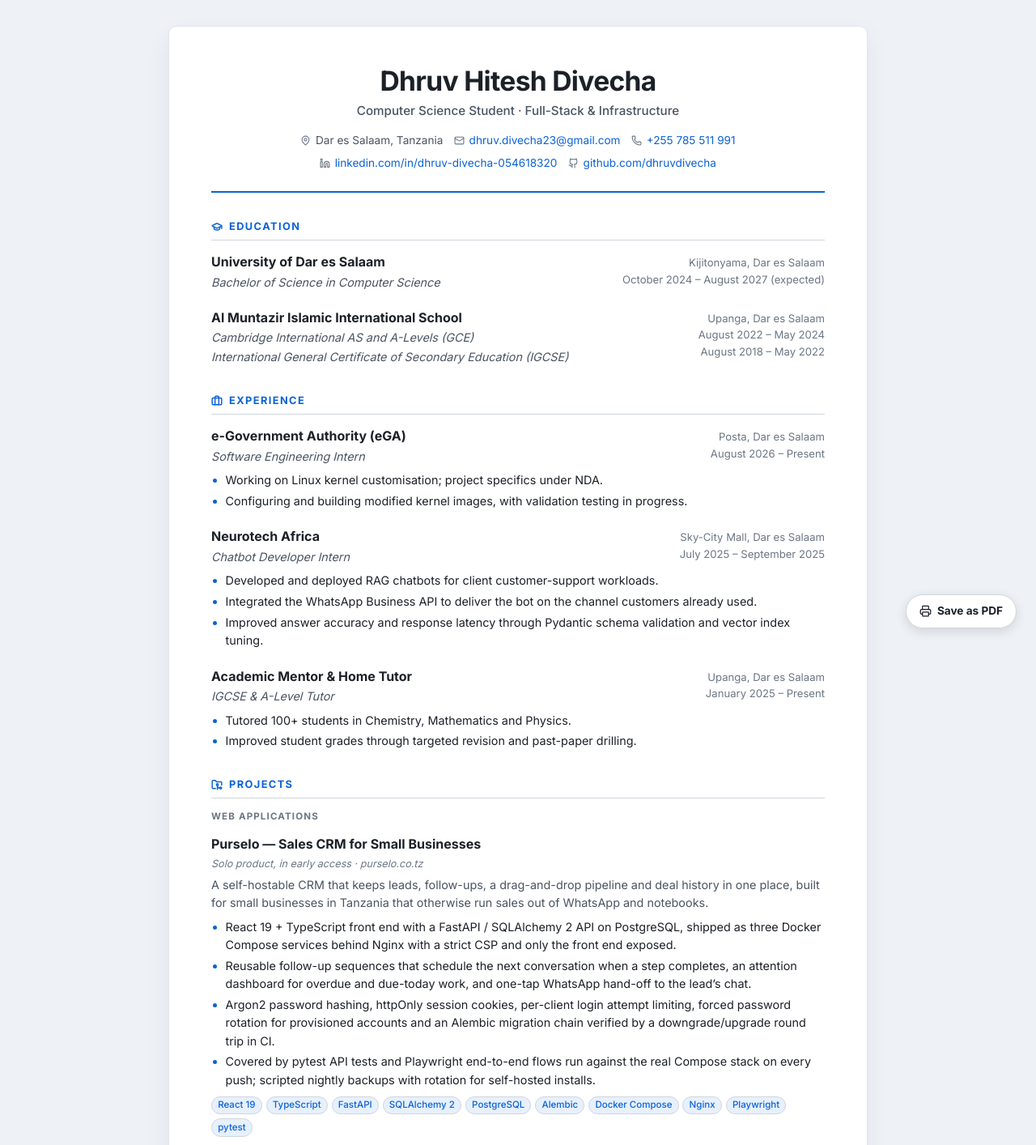
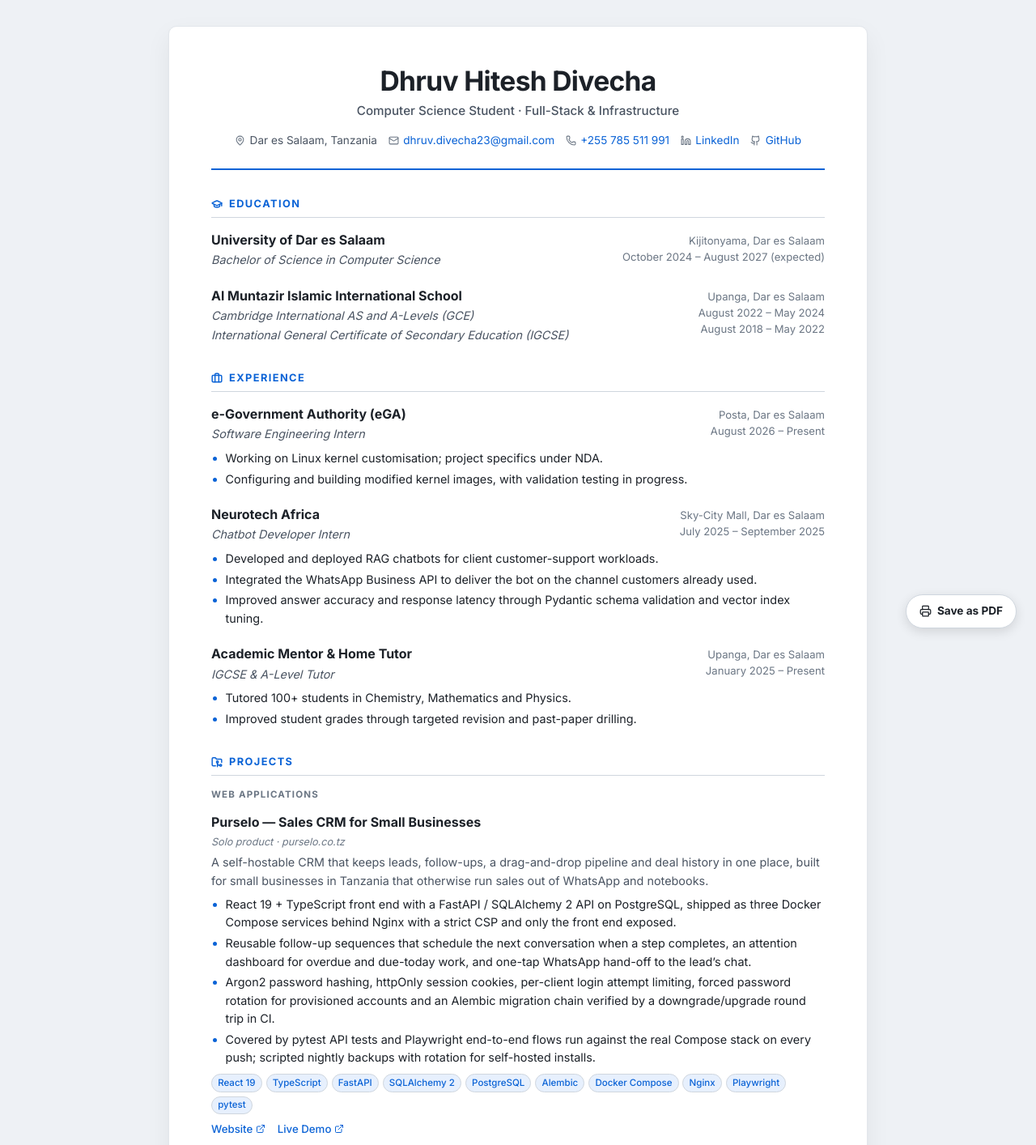
Before and after one commit to dhruvdivecha/Resume-CV, a React (Vite) app: page / in a window 1280 px wide. Shown: the top 1414 px of the page at 81% size. Built offline with nearby package versions, Linux system fonts and the light colour scheme.

Commit message:
Shorten social link labels and mark Purselo as publicly available

```diff
--- a/src/data/resume.js
+++ b/src/data/resume.js
@@ -10,11 +10,11 @@ export const PROFILE = {
   email: "dhruv.divecha23@gmail.com",
   phone: "+255 785 511 991",
   linkedin: {
-    label: "linkedin.com/in/dhruv-divecha-054618320",
+    label: "LinkedIn",
     href: "https://www.linkedin.com/in/dhruv-divecha-054618320",
   },
   github: {
-    label: "github.com/dhruvdivecha",
+    label: "GitHub",
     href: "https://github.com/dhruvdivecha",
   },
 };
@@ -172,7 +172,7 @@ export const PROJECT_GROUPS = [
     projects: [
       {
         name: "Purselo — Sales CRM for Small Businesses",
-        note: "Solo product, in early access · purselo.co.tz",
+        note: "Solo product · purselo.co.tz",
         summary:
           "A self-hostable CRM that keeps leads, follow-ups, a drag-and-drop pipeline and deal history in one place, built for small businesses in Tanzania that otherwise run sales out of WhatsApp and notebooks.",
         bullets: [
```
